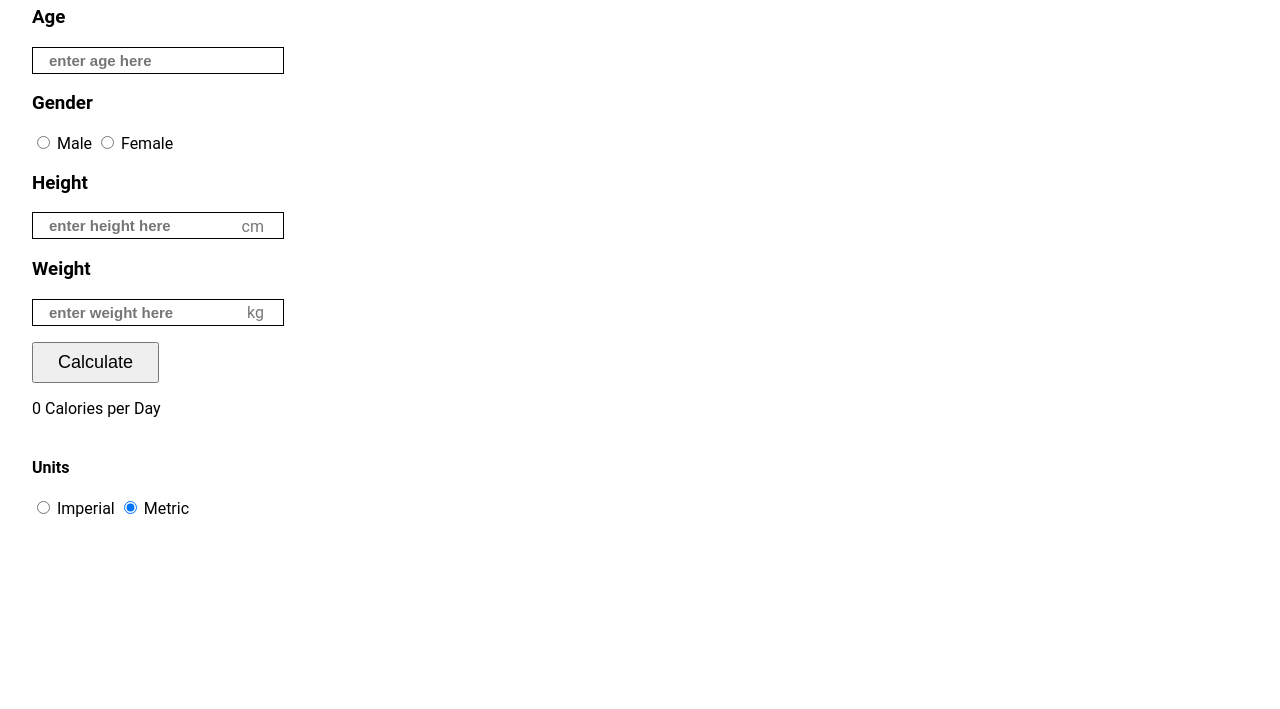
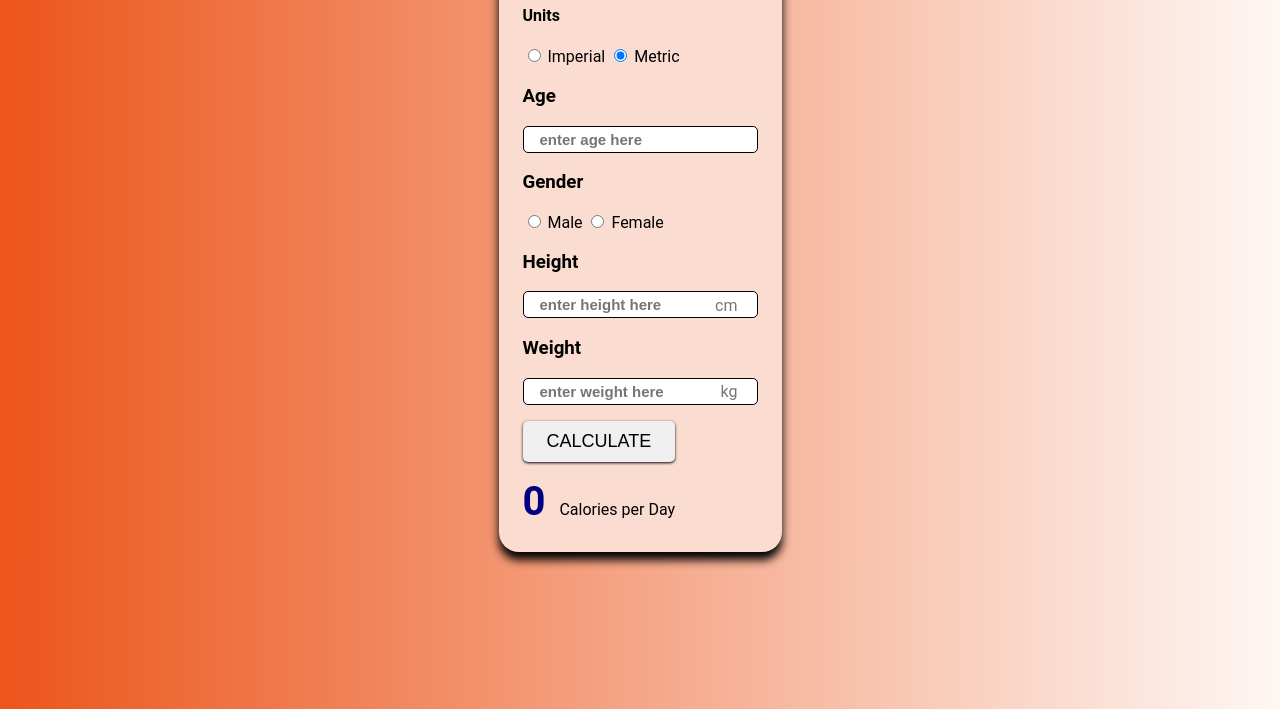
Before and after one commit to WasabiAddict/BMR-Calculator, a plain HTML site: page index.html in a window 1280 px wide. Shown: the part 91-800 px from the top of the page. Drawn offline with Linux system fonts and the light colour scheme.

Commit message:
added more css

```diff
--- a/index.html
+++ b/index.html
@@ -11,6 +11,13 @@
         <h1>BMR Calculator</h1>
         <div class="inputs">
             <form id="form">
+                <div class="measurement-system">
+                    <h4>Units</h4>
+                    <input type="radio" id="imperial" value="imperial" name="measurement"/>
+                    <label for="imperial">Imperial</label>
+                    <input type="radio" id="metric" value="metric" name="measurement" checked/>
+                    <label for="metric">Metric</label>
+                </div>
                 <h3>Age</h3>
                 <input type="text" id="age" value="" placeholder="enter age here"/>
 
@@ -38,20 +45,10 @@
             <button id ='btn' class="calculate-btn">Calculate</button>
             <div class="result-message">
                 <span id="calories" class="calories">0</span>
-                Calories per Day
-            </div>
-            <div id = "error" class="error-message">
-                <span></span>
+                 Calories per Day
             </div>
         </div>
         <br>
-        <div class="measurement-system">
-            <h4>Units</h4>
-            <input type="radio" id="imperial" value="imperial" name="measurement"/>
-            <label for="imperial">Imperial</label>
-            <input type="radio" id="metric" value="metric" name="measurement" checked/>
-            <label for="metric">Metric</label>
-        </div>
     </div>
 
 
--- a/main.js
+++ b/main.js
@@ -4,7 +4,6 @@ const height = document.getElementById("height");
 const weight = document.getElementById("weight");
 const calories = document.getElementById("calories");
 const form = document.getElementById("form");
-const error = document.getElementById("error");
 const units = document.querySelectorAll("input[name='measurement']");
 const cm = document.getElementById('cm');
 const kg = document.getElementById('kg');
@@ -26,7 +25,7 @@ const calculateBMR = function(weight, height, age, gender, measurement){
     } else if (gender == "male" && measurement == "imperial") {
         return 66.47 + 6.24 * weight + 12.7 * height - 6.75 * age;
     } else if (gender == "female" && measurement == "imperial") {
-        return 65.51 + 4.35 * weight  + 4.7 * height - 4.7 * age
+        return 65.51 + 4.35 * weight  + 4.7 * height - 4.7 * age;
     }
 
 
@@ -40,10 +39,11 @@ calculateBtn.addEventListener('click', function() {
                 return;
             }
     let measurementValue = document.querySelector("input[name='measurement']:checked")?.value;
-    let BMR =  calculateBMR(weight.value, height.value, age.value, genderValue, measurementValue);
-
-    calories.innerHTML = BMR.toLocaleString("en-us");
-
+    let BMR = Math.max(calculateBMR(weight.value, height.value, age.value, genderValue, measurementValue),0);
+            calories.innerHTML = Math.round(BMR).toLocaleString("en-us")
+           if(BMR == 0) {
+            alert("Your values are incorrect");
+           }
 });
 
 
@@ -67,7 +67,6 @@ function validation(genderValue) {
 
 
 //if imperial or metric is selected, show units respectively
-console.log(units)
 for(const unit of units) {
     unit.onchange = () => {
         if (units[0].checked == true ) {
--- a/style.css
+++ b/style.css
@@ -1,7 +1,10 @@
 .bmr-calculator {
-    max-width: 300px;
+    max-width: 350px;
     font-family: "Roboto", sans-serif;
     padding: 8px 24px;
+    box-shadow: 0 8px 10px;
+    background: #fbdcd0;
+    border-radius: 20px;
 }
 
 .bmr-calculator,
@@ -27,10 +30,38 @@
     font-size: 15px;
     font-weight: bold;
     border: 1px solid;
+    border-radius: 5px;
 }
 
-.bmr-calculator .result .calculate-btn {
+.calculate-btn {
     padding: 8px 24px;
     margin: 16px 0;
     font-size: 18px;
+    background-color: dbd8d8;
 }
+
+.calories {
+    color: rgb(2, 0, 128);
+    font-size: 40px;
+    margin-right: 10px;
+    font-weight: bold
+}
+
+body {
+    background-image: linear-gradient(to right,  #ec551b, #fef7f4);
+    display: flex;
+    justify-content: center;
+}
+
+.calculate-btn {
+    padding: 10px 24px;
+    text-transform: uppercase;
+    cursor: pointer;
+    border-radius: 5px;
+    border:none;
+    box-shadow: 0 1px 3px;
+}
+
+input[type='radio']{
+    cursor: pointer;
+}
```
